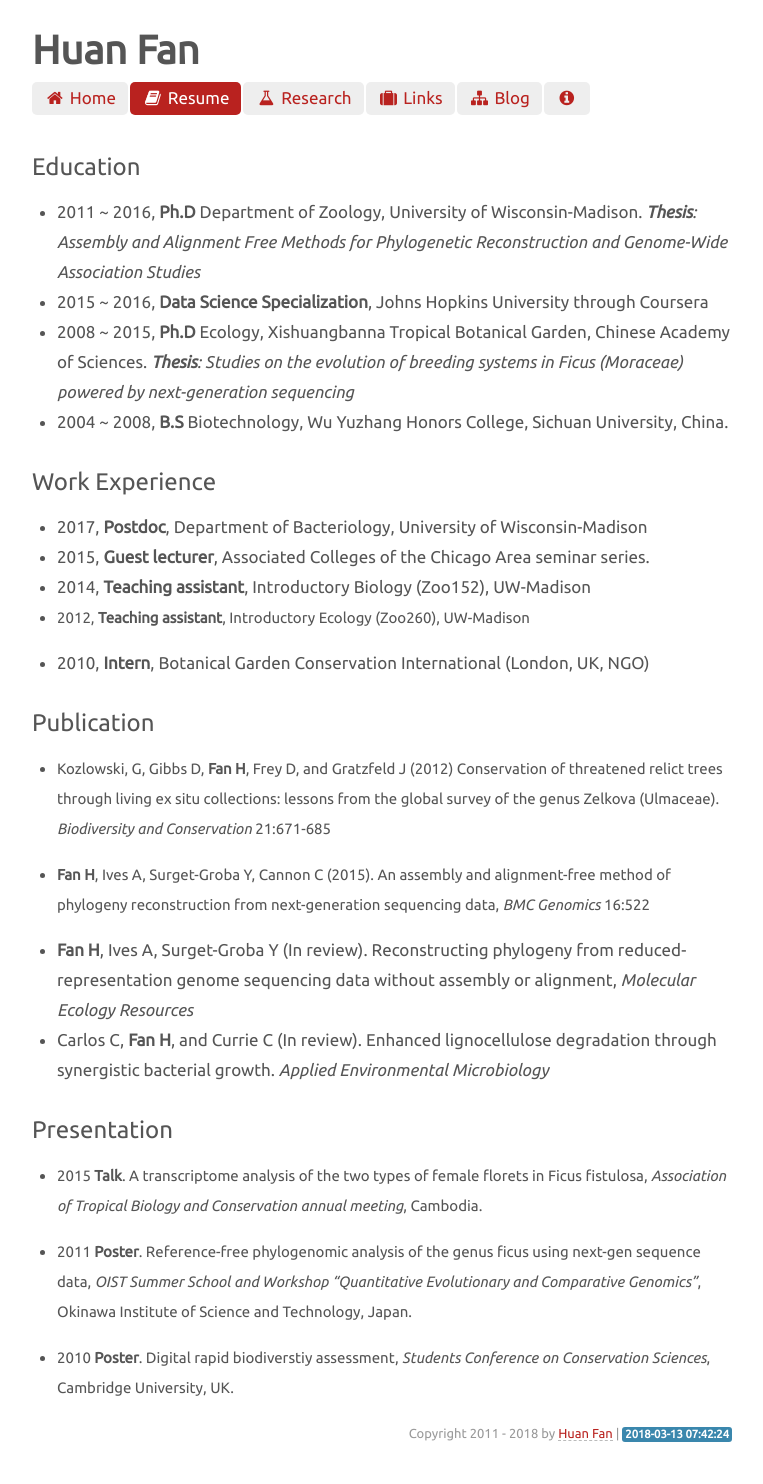
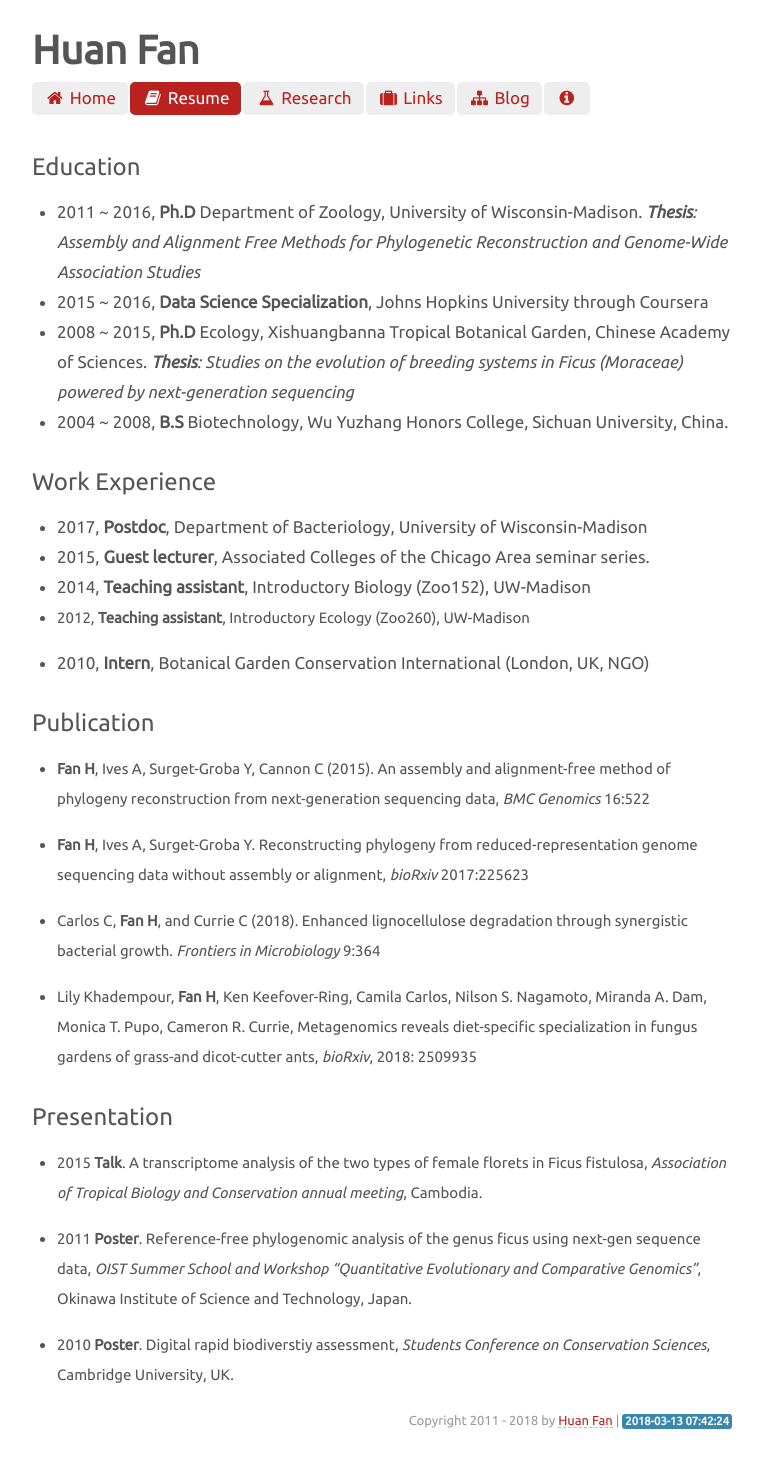
Before and after one commit to fanhuan/fanhuan.github.io, a Jekyll site: the page built from resume.md, in a window 1280 px wide. Shown: the whole page, without its empty margins (258-1021 px from the left). Built offline with Jekyll 4.4.1, drawn with Linux system fonts in a browser that asks for light colours.

Commit message:
new publications

```diff
--- a/resume.md
+++ b/resume.md
@@ -32,12 +32,15 @@ _**Thesis**: Studies on the evolution of breeding systems in Ficus (Moraceae) po
 +  2010, **Intern**, Botanical Garden Conservation International (London, UK, NGO)
 
 ## Publication
-+	Kozlowski, G, Gibbs D, **Fan H**, Frey D, and Gratzfeld J (2012) Conservation of threatened relict trees through living ex situ collections: lessons from the global survey of the genus Zelkova (Ulmaceae). _Biodiversity and Conservation_ 21:671-685
 
 +	**Fan H**, Ives A, Surget-Groba Y, Cannon C (2015). An assembly and alignment-free method of phylogeny reconstruction from next-generation sequencing data, _BMC Genomics_ 16:522
 
-+	**Fan H**, Ives A, Surget-Groba Y (In review). Reconstructing phylogeny from reduced-representation genome sequencing data without assembly or alignment, _Molecular Ecology Resources_
-+ Carlos C, **Fan H**, and Currie C (In review). Enhanced lignocellulose degradation through synergistic bacterial growth. _Applied Environmental Microbiology_
++	**Fan H**, Ives A, Surget-Groba Y. Reconstructing phylogeny from reduced-representation genome sequencing data without assembly or alignment, _bioRxiv_ 2017:225623
+
++ Carlos C, **Fan H**, and Currie C (2018). Enhanced lignocellulose degradation through synergistic bacterial growth. _Frontiers in Microbiology_ 9:364
+
++ Lily Khadempour, **Fan H**, Ken Keefover-Ring, Camila Carlos, Nilson S. Nagamoto, Miranda A. Dam, Monica T. Pupo, Cameron R. Currie, Metagenomics reveals diet-specific specialization in fungus gardens of grass-and dicot-cutter ants, _bioRxiv_, 2018: 2509935
+
 
 
 ## Presentation
```
